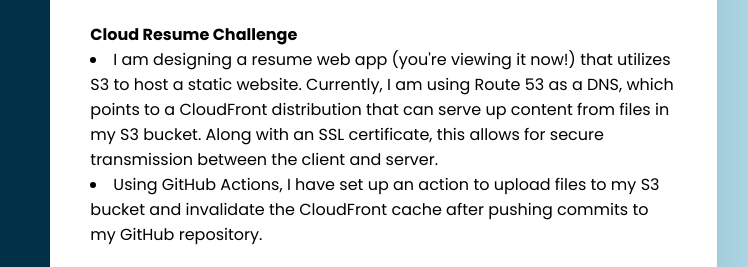
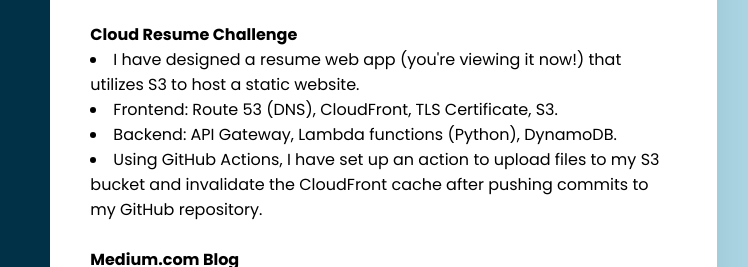
Before and after one commit to BryantLogan/Cloud-Resume-Challenge, a plain HTML site: page index.html in a window 1280 px wide. Shown: the part 533-800 px from the top of the page, 423-1171 px from the left. Drawn offline with Linux system fonts and the light colour scheme; no server answers.

Commit message:
update cloud resume challenge description

```diff
--- a/index.html
+++ b/index.html
@@ -117,7 +117,9 @@
                         </p><br>
                     <h4>Cloud Resume Challenge</h4>
                         <p>
-                            <li>I am designing a resume web app (you're viewing it now!) that utilizes S3 to host a static website. Currently, I am using Route 53 as a DNS, which points to a CloudFront distribution that can serve up content from files in my S3 bucket. Along with an SSL certificate, this allows for secure transmission between the client and server.</li>
+                            <li>I have designed a resume web app (you're viewing it now!) that utilizes S3 to host a static website.</li>
+                            <li>Frontend: Route 53 (DNS), CloudFront, TLS Certificate, S3.</li>
+                            <li>Backend: API Gateway, Lambda functions (Python), DynamoDB.</li>
                             <li>Using GitHub Actions, I have set up an action to upload files to my S3 bucket and invalidate the CloudFront cache after pushing commits to my GitHub repository.</li>
                         </p><br>
                     <h4>Medium.com Blog</h4>
```
